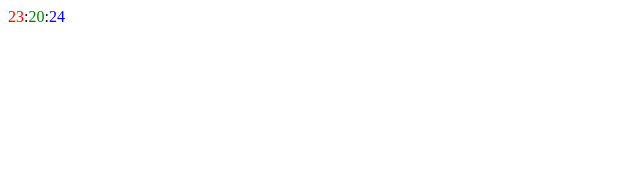
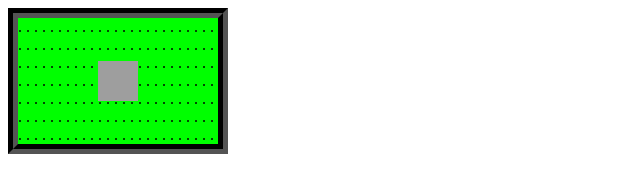
Before and after one commit to AntonDolgov/JavaScript, a plain HTML site: page index.html in a window 1280 px wide. Shown: the whole page, without its empty margins (0-640 px from the left). Drawn offline with Linux system fonts and the light colour scheme; grey boxes are pictures that could not be loaded.

Commit message:
Задачка. Центрирование с помощью JavaScript

```diff
--- a/index.html
+++ b/index.html
@@ -3,47 +3,35 @@
 
 <head>
   <style>
-	  .hours {
-	  	color: red;
-	  }
-	  .min {
-	  	color: green;
-	  }
-	  .sec {
-	  	color: blue;
-	  }
+    #field {
+      width: 200px;
+      border: 10px groove black;
+      background-color: #00FF00;
+      position: relative;
+    }
+
+    #ball {
+      position: absolute;
+    }
   </style>
-  <meta charset="utf-8">
 </head>
 
 <body>
 
+
+  <div id="field">
+    <img src="https://js.cx/clipart/ball.svg" width="40" height="40" id="ball"> . . . . . . . . . . . . . . . . . . . . . . . . . . . . . . . . . . . . . . . . . . . . . . . . . . . . . . . . . . . . . . . . . . . . . . . . . . . . . . . . . . . . . . . . . . . . . . . . .
+    . . . . . . . . . . . . . . . . . . . . . . . . . . . . . . . . . . . . . . . . . . . . . . . . . . . . . . . . . . . . . . . . . . . . . . . . . . . . . .
+  </div>
+
   <script>
-  var body = document.getElementsByTagName('body')[0];
-  body.innerHTML = '<span class="hours"></span>:<span class="min"></span>:<span class="sec"></span>';
+    var ball = document.getElementById('ball');
+    var field = document.getElementById('field');
 
-  function update() {
-  	var hours = body.querySelector('.hours'),
-  			min = body.querySelector('.min'),
-  			sec = body.querySelector('.sec');
-
-  	var date = new Date();
-  	hours.innerHTML = (date.getHours() < 10) ? '0' + date.getHours() : date.getHours();
-  	min.innerHTML = (date.getMinutes() < 10) ? '0' + date.getMinutes() : date.getMinutes();
-  	sec.innerHTML = (date.getSeconds() < 10) ? '0' + date.getSeconds() : date.getSeconds();
-  }
-
-  var timerId;
-  function clockStart() {
-  	timerId = setInterval(update, 1000);
-		update();
-  }
-  function clockStop() {
-  	clearInterval(timerId);
-  	timerId = null;
-  }
-
-  clockStart();
+    ball.style.position = 'absolute';
+    ball.style.left = Math.round(field.clientWidth / 2 - ball.offsetWidth / 2) + 'px';
+    ball.style.top = Math.round(field.clientHeight / 2 - ball.offsetHeight / 2) + 'px';
+    console.log(ball.offsetLeft);
   </script>
 
 </body>
```
